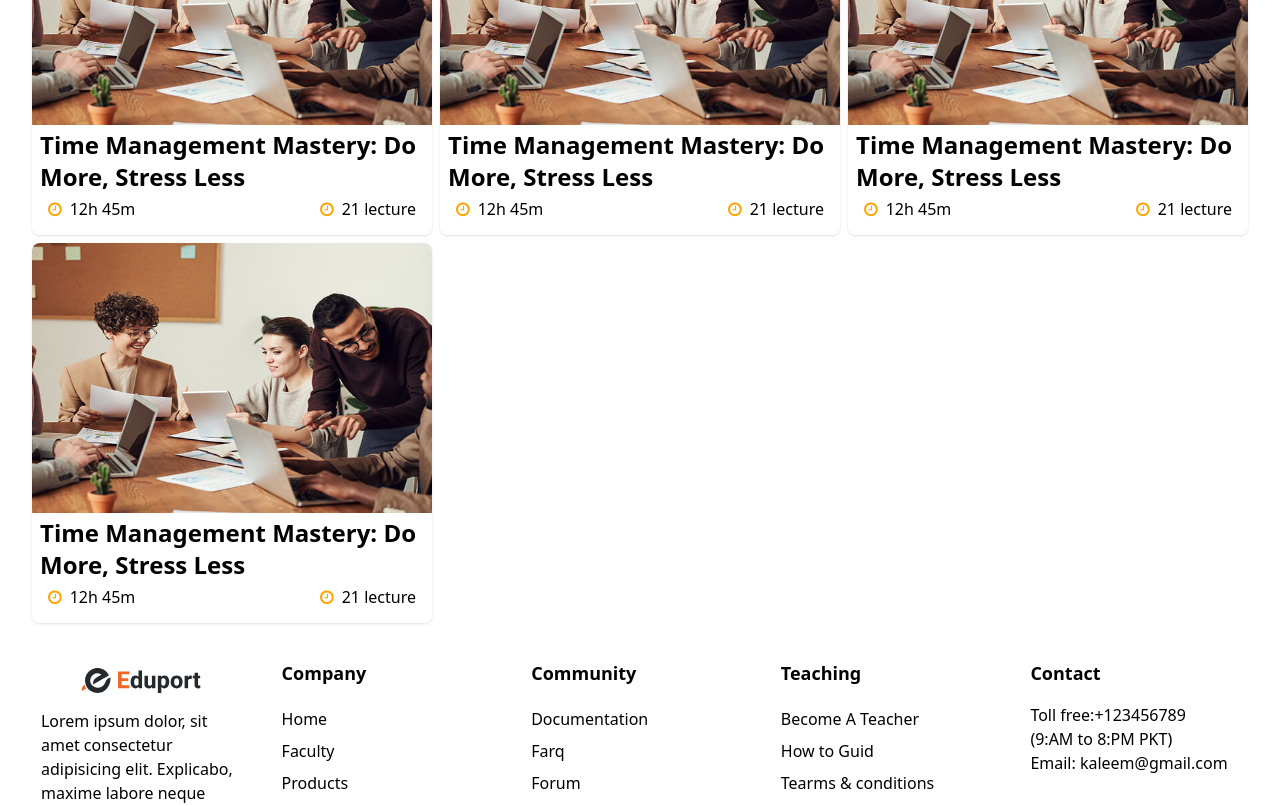
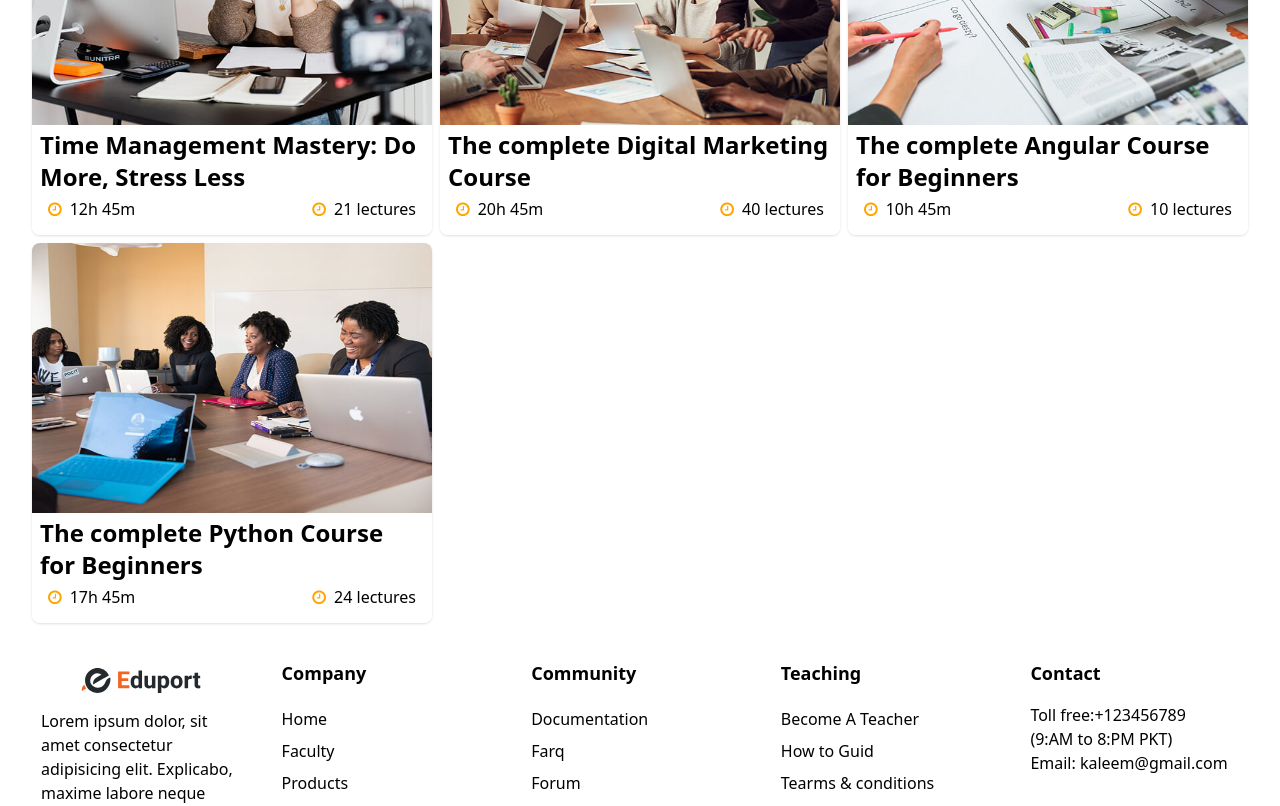
Before and after one commit to KaleemUllah700/eduport, a React (Create React App) app: page / in a window 1280 px wide. Shown: the part 3840-4646 px from the top of the page. Built offline with nearby package versions, Linux system fonts and the light colour scheme.

Commit message:
trending course component added in homepage

```diff
--- a/src/components/homepage/trending-course/index.jsx
+++ b/src/components/homepage/trending-course/index.jsx
@@ -4,25 +4,25 @@ const data = [
         thumbnail: 'images/trendingcourse1.jpg',
         title: 'Time Management Mastery: Do More, Stress Less',
         duaration: '12h 45m',
-        lecture: '21 lecture'
+        lecture: '21 lectures'
     },
     {
-        thumbnail: 'images/trendingcourse1.jpg',
-        title: 'Time Management Mastery: Do More, Stress Less',
-        duaration: '12h 45m',
-        lecture: '21 lecture'
+        thumbnail: 'images/trendingcourse2.jpg',
+        title: 'The complete Digital Marketing Course',
+        duaration: '20h 45m',
+        lecture: '40 lectures'
     },
     {
-        thumbnail: 'images/trendingcourse1.jpg',
-        title: 'Time Management Mastery: Do More, Stress Less',
-        duaration: '12h 45m',
-        lecture: '21 lecture'
+        thumbnail: 'images/trendingcourse3.jpg',
+        title: 'The complete Angular Course for Beginners',
+        duaration: '10h 45m',
+        lecture: '10 lectures'
     },
     {
-        thumbnail: 'images/trendingcourse1.jpg',
-        title: 'Time Management Mastery: Do More, Stress Less',
-        duaration: '12h 45m',
-        lecture: '21 lecture'
+        thumbnail: 'images/trendingcourse4.jpg',
+        title: 'The complete Python Course for Beginners',
+        duaration: '17h 45m',
+        lecture: '24 lectures'
     }
 ]
     return (
```
Also changed, not shown: public/images/trendingcourse1.jpg.
